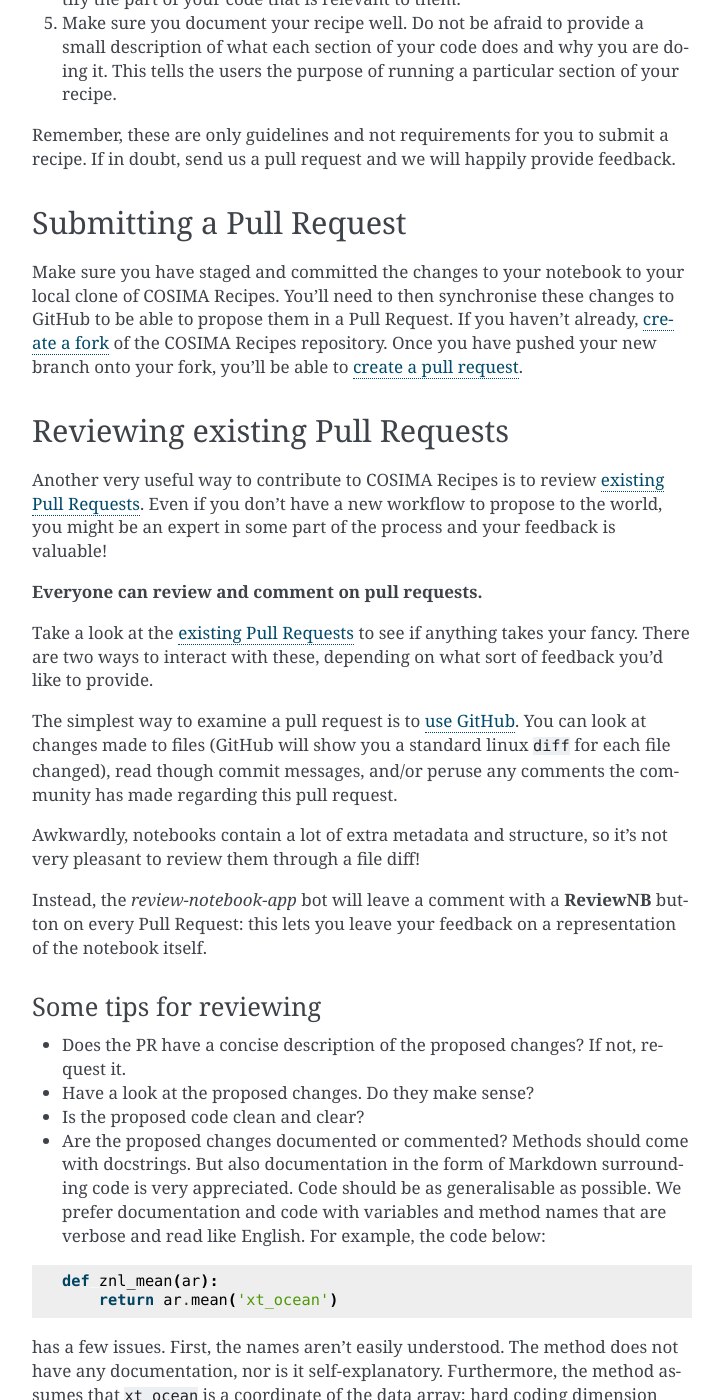
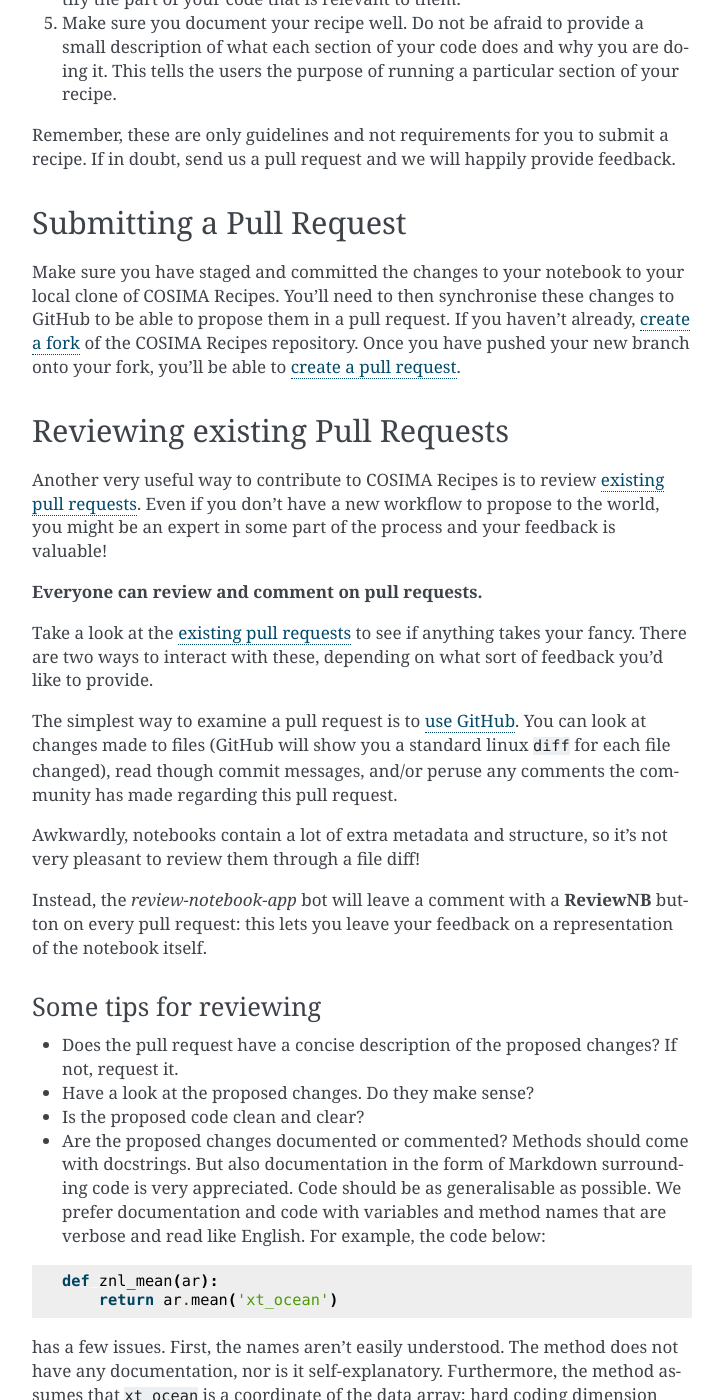
Before and after one commit to COSIMA/cosima-recipes, a Sphinx documentation site: the page built from docs/contributing.rst, in a window 1280 px wide and 1400 px high, scrolled down 1815 px. Shown: the whole window, without its empty margins (388-1111 px from the left). Built offline with Sphinx 7.4.7, drawn with Linux system fonts in a browser that asks for light colours; some of the changed text lies outside the part shown.

Commit message:
add remark

```diff
--- a/docs/contributing.rst
+++ b/docs/contributing.rst
@@ -111,7 +111,7 @@ Submitting a Pull Request
 
 Make sure you have staged and committed the changes to your notebook to your
 local clone of COSIMA Recipes. You'll need to then synchronise these changes
-to GitHub to be able to propose them in a Pull Request. If you haven't already,
+to GitHub to be able to propose them in a pull request. If you haven't already,
 `create a fork`_ of the COSIMA Recipes repository. Once you have pushed your
 new branch onto your fork, you'll be able to `create a pull request`_.
 
@@ -123,12 +123,12 @@ Reviewing existing Pull Requests
 --------------------------------
 
 Another very useful way to contribute to COSIMA Recipes is to review `existing
-Pull Requests`_. Even if you don't have a new workflow to propose to the world,
+pull requests`_. Even if you don't have a new workflow to propose to the world,
 you might be an expert in some part of the process and your feedback is valuable!
 
 **Everyone can review and comment on pull requests.**
 
-Take a look at the `existing Pull Requests`_ to see if anything takes your fancy.
+Take a look at the `existing pull requests`_ to see if anything takes your fancy.
 There are two ways to interact with these, depending on what sort of feedback
 you'd like to provide.
 
@@ -140,13 +140,13 @@ Awkwardly, notebooks contain a lot of extra
 metadata and structure, so it's not very pleasant to review them through a file diff!
 
 Instead, the *review-notebook-app* bot will leave a comment with a **ReviewNB**
-button on every Pull Request: this lets you leave your feedback on a representation
+button on every pull request: this lets you leave your feedback on a representation
 of the notebook itself.
 
 Some tips for reviewing
 ^^^^^^^^^^^^^^^^^^^^^^^
 
-* Does the PR have a concise description of the proposed changes? If not, request it.
+* Does the pull request have a concise description of the proposed changes? If not, request it.
 * Have a look at the proposed changes. Do they make sense?
 * Is the proposed code clean and clear?
 * Are the proposed changes documented or commented? Methods should come with docstrings. But also documentation in the form of Markdown surrounding code is very appreciated. Code should be as generalisable as possible. We prefer documentation and code with variables and method names that are verbose and read like English. For example, the code below:
@@ -178,20 +178,21 @@ A much better version, free from all the cons mentioned above, is:
 
 * Ensure that the notebook runs! To do that:
 
-  - Clone the repository or the fork that the PR was made from;
+  - Clone the repository or the fork that the pull request was made from;
   - Checkout the appropriate branch;
   - Ensure that the notebook runs when a **new** kernel is launched. Ensure that all cells run in sequential order, and that all cell outputs are evaluated.
 
 .. _existing Pull Requests: https://github.com/COSIMA/cosima-recipes/pulls
 
+Do you need more help with the steps above? Read below:
 
 To clone a pull request locally
 +++++++++++++++++++++++++++++++
 
 If you want to test pull requests locally (i.e., to compile or run the code),
-you will need to download the pull request branch. You can do this either by cloning the branch from the pull request.
+you need to download the pull request branch. You can do this either by cloning the branch from the pull request.
 
-In this context "locally" means somewhere you can run the code - this is probably on Gadi, but may also be on a local machine.
+In this context "locally" means somewhere you can run the code -- this is probably on Gadi, but may also be on a local machine.
 
 If you are using ssh keys for command line authentication:
 
```
